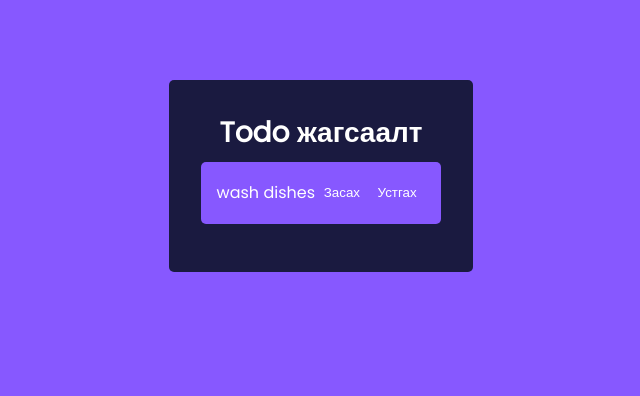
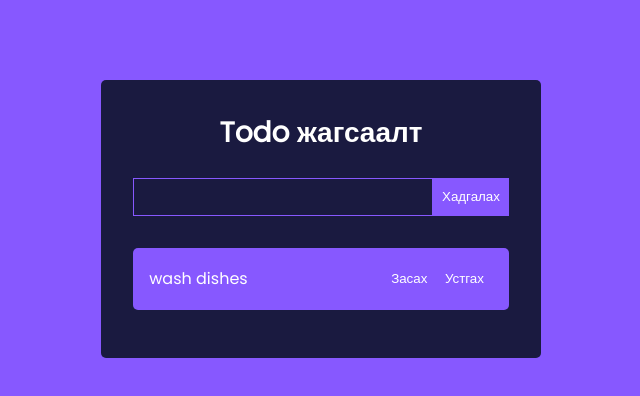
Before and after one commit to Chinzorigo/CRA-Todo-App-To-Get-Basic-Knowledge, a React (Create React App) app: page / in a window 1280 px wide. Shown: the top 396 px of the page, without its empty margins (319-959 px from the left). Built offline with nearby package versions, Linux system fonts and the light colour scheme.

Commit message:
need to fix save after edit

```diff
--- a/src/components/TodoForm.js
+++ b/src/components/TodoForm.js
@@ -1,10 +1,36 @@
+import { useState } from "react";
+
 function TodoForm(props) {
-    const { todo } = props;
+    const { todo, saveTodo } = props;
+    const [value, setValue] = useState(todo?.text || '' )
+
+    const onSubmit = (e) => {
+        e.preventDefault();
+
+        if (value) {
+
+            if (todo) {
+                saveTodo(value, todo.id)
+            } else {
+                saveTodo(value)
+            }
+
+
+
+            setValue('')
+        }
+    }
 
     return (
-        <div className="TodoForm">
-
-        </div>
+        <form onSubmit={onSubmit} className="TodoForm">
+            <input
+                type="text"
+                className="todo-input"
+                value={value}
+                onChange={e => setValue(e.target.value)}
+            />
+            <button type="submit" className="todo-btn">Хадгалах</button>
+        </form>
     )
 }
 
--- a/src/components/TodoWrapper.js
+++ b/src/components/TodoWrapper.js
@@ -1,5 +1,6 @@
 import { useState } from "react";
 import TodoItem from "./TodoItem";
+import TodoForm from "./TodoForm";
 
 function TodoWrapper () {
     const [todos, setTodos] = useState([{
@@ -39,12 +40,20 @@ function TodoWrapper () {
             <h1>
                 Todo жагсаалт
             </h1>
-            {todos.map((todo) => <TodoItem
+            <TodoForm saveTodo={addTodo} />
+
+            {todos.map((todo) => (
+            todo.isEditing ?
+            <TodoForm todo={todo} saveTodo={editTodo}/>
+            :
+
+            <TodoItem
             key={todo.id}
             deleteTodo={deleteTodo}
             toggleEditing={toggleEditing}
             toggleComplete={toggleComplete}
-            todo={todo} /> )}
+            todo={todo} /> )
+            )}
         </div>
     )
 }
```
